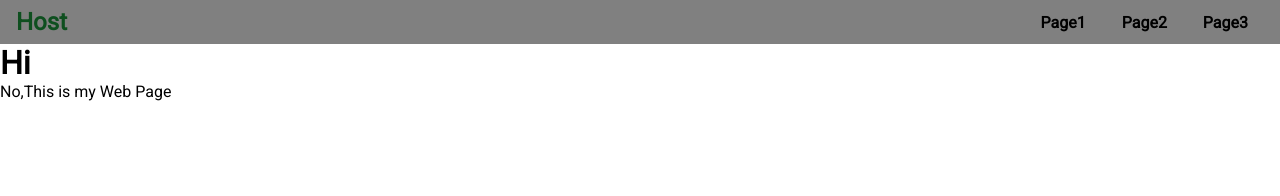
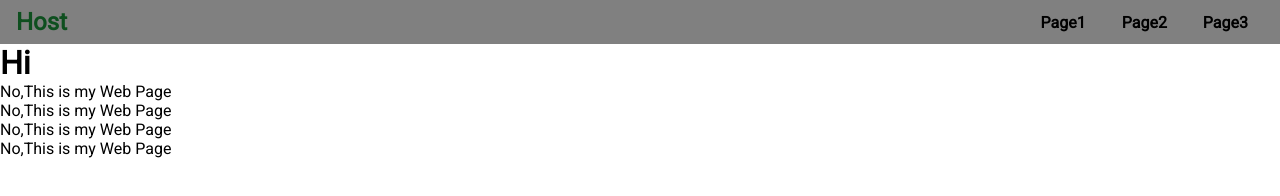
Before and after one commit to abraryahia/test, a plain HTML site: page index.html in a window 1280 px wide. Drawn offline with Linux system fonts and the light colour scheme.

Commit message:
qweiuqwghe

```diff
--- a/index.html
+++ b/index.html
@@ -28,6 +28,9 @@
     <div>
       <h1>Hi</h1>
       <p>No,This is my Web Page</p>
+      <p>No,This is my Web Page</p>
+      <p>No,This is my Web Page</p>
+      <p>No,This is my Web Page</p>
     </div>
   </body>
 </html>
```
